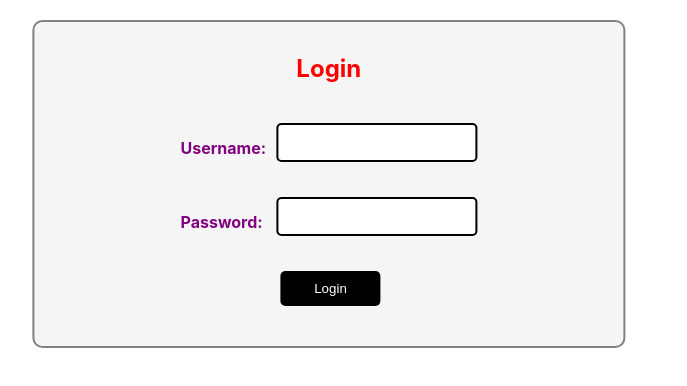
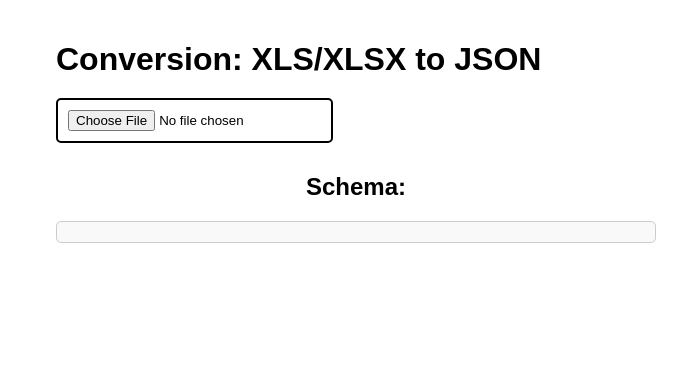
Before and after one commit to harshdubey1198/Assess1, a React (Create React App) app: page /xl2json in a window 1280 px wide. Before the commit this address led to /login. Shown: the top 386 px of the page, without its empty margins (284-971 px from the left). Built offline with nearby package versions, Linux system fonts and the light colour scheme; what @react-pdf/renderer would draw is missing.

Commit message:
added the xlsx to json converter

```diff
--- a/package.json
+++ b/package.json
@@ -16,6 +16,7 @@
     "react-scripts": "5.0.1",
     "util": "^0.12.5",
     "web-vitals": "^2.1.4",
+    "xlsx": "^0.18.5",
     "ytmusic-api": "^5.2.1"
   },
   "scripts": {
--- a/src/App.js
+++ b/src/App.js
@@ -1,7 +1,8 @@
-import React, { useState } from 'react';
-import { BrowserRouter as Router, Routes, Route, Navigate } from 'react-router-dom';
+
+import React from 'react';
+import { BrowserRouter as Router, Routes, Route, Navigate} from 'react-router-dom';
 import Home from './Components/Home/Home';
-import Login from './Components/Login/Login';
+// import Login from './Components/Login/Login';
 import IPComponent from './Components/IpFetch/IPComponent';
 import { ThemeProvider } from './ThemeContext';
 import Imageblend from './Components/Image Splash/Imageblend';
@@ -13,43 +14,35 @@ import GitHubUserCard from './Components/Github Profile Card/GithubUserCard';
 import About from './Components/About & Feedback/About';
 import Form from './Components/Offer letter/Form';
 import OfferLetterTemplate from './Components/Offer letter/OfferLetterTemplate';
+import LeadConversion from './Components/Xlsx Convertor Json/LeadConversion';
+
+
 
 function App() {
-  const [loggedInUser, setLoggedInUser] = useState(getSavedUser());
+  // const [loggedInUser, setLoggedInUser] = useState(getSavedUser());
 
-  const handleLogin = (userData) => {
-    setLoggedInUser(userData);
-    saveUserToLocalStorage(userData);
-  };
+  // const handleLogin = (userData) => {
+  //   setLoggedInUser(userData);
+  //   saveUserToLocalStorage(userData);
+  // };
 
-  const handleLogout = () => {
-    clearLocalStorage();
-    setLoggedInUser(null);
-    return <Navigate to="/" replace={true} />;
-  };
+  // const handleLogout = () => {
+  //   clearLocalStorage();
+  //   setLoggedInUser(null);
+  //   return <Navigate to="/" replace={true} />;
+  // };
 
-  // Redirect to home page if not localhost
-  if (window.location.hostname !== 'localhost') {
-    return <Navigate to="/" replace={true} />;
-  }
 
   return (
    <ThemeProvider>
+
     <Router>
       <Routes>
-          <Route
-            path="/"
-            element={
-              loggedInUser ? (
-                <Home user={loggedInUser} onLogout={handleLogout} />
-              ) : (
-                <Navigate to="/login" replace={true} />
-              )
-            }
-          />
+        <Route path="/" element={<Home />} />
+        <Route path="/xl2json" element={<LeadConversion/>}/>
         <Route path="/img" element={<Imageblend/>}/>
-          <Route path="/login" element={<Login onLogin={handleLogin} />} />
-          <Route path="/home" element={<Home user={loggedInUser} onLogout={handleLogout} />} />
+        {/* <Route path="/login" element={<Login onLogin={handleLogin} />} /> */}
+        <Route path="/home" element={<Home />} />
         <Route path='/Ip' element={<IPComponent/>}/>
         <Route path='/news' element={<News/>} />
         <Route path='/calculator' element={<Calculator/>} />
@@ -68,15 +61,15 @@ function App() {
 
 export default App;
 
-const clearLocalStorage = () => {
-  localStorage.removeItem('loggedInUser');
-};
+// const clearLocalStorage = () => {
+//   localStorage.removeItem('loggedInUser');
+// };
 
-const saveUserToLocalStorage = (userData) => {
-  localStorage.setItem('loggedInUser', JSON.stringify(userData));
-};
+// const saveUserToLocalStorage = (userData) => {
+//   localStorage.setItem('loggedInUser', JSON.stringify(userData));
+// };
 
-const getSavedUser = () => {
-  const storedUser = localStorage.getItem('loggedInUser');
-  return storedUser ? JSON.parse(storedUser) : null;
-};
+// const getSavedUser = () => {
+//   const storedUser = localStorage.getItem('loggedInUser');
+//   return storedUser ? JSON.parse(storedUser) : null;
+// };
--- a/src/Components/Home/Home.jsx
+++ b/src/Components/Home/Home.jsx
@@ -3,7 +3,7 @@ import '../../App.css';
 import { useNavigate } from 'react-router-dom';
 import axios from 'axios'; // Import axios
 
-const Home = ({ user, onLogout }) => {
+const Home = ({ onLogout }) => {
   const navigate = useNavigate();
   const [apiData, setApiData] = useState([]); // State to store fetched data
 
@@ -21,17 +21,9 @@ const Home = ({ user, onLogout }) => {
     fetchData(); // Call the fetchData function when component mounts
   }, []); // Empty dependency array ensures the effect runs only once
 
-  if (!user) {
-    return (
-      <div className="Home-div">
-        <p>User not logged in. Redirecting...</p>
-      </div>
-    );
-  }
-
   return (
     <div className="Home-div">
-      <h1>Welcome, <span>{user.username || 'Guest'}!</span></h1>
+      <h1>Welcome!</h1>
       <button className='abt-btn' onClick={() => navigate('/about')}>About Us</button>
 
       <ul>
@@ -39,34 +31,6 @@ const Home = ({ user, onLogout }) => {
           <li key={item.id}>{item.title}</li>
         ))}
       </ul>
-
-      {user.id && (
-        <div className='elements1'>
-          <label>ID: </label>
-          <span>{user.id}</span>
-        </div>
-      )}
-
-      {user.roles && (
-        <div className='elements1'>
-          <label>Roles:</label>
-          <span>{user.roles.join(', ')}</span>
-        </div>
-      )}
-
-      {user.tokenType && (
-        <div className='elements1'>
-          <label>Token Type: </label>
-          <span>{user.tokenType}</span>
-        </div>
-      )}
-
-      {user.accessToken && (
-        <div className='elements1'>
-          <label>Access Token:</label>
-          <span className='jwt-display'>{user.accessToken}</span>
-        </div>
-      )}
 
       {onLogout && (
         <button onClick={() => {
@@ -85,9 +49,9 @@ const Home = ({ user, onLogout }) => {
         <button onClick={() => navigate('/weather')}>Weather</button>
         <button onClick={() => navigate('/search')}>Search Engine</button>
         <button onClick={() => navigate('/calculator')}>Calculator</button>
-
+        <button onClick={()=>navigate('/xl2json')}>XLSX to Json</button>
         <button onClick={() => navigate('/gitcard')}>Git Card</button>
-        </div>
+      </div>
     </div>
   );
 };
--- /dev/null
+++ b/src/Components/Xlsx Convertor Json/LeadConversion.css
@@ -0,0 +1,23 @@
+.container {
+    font-family: Arial, sans-serif;
+    margin: 0 auto;
+    padding: 20px;
+    max-width: 600px;
+  }
+
+  h1 {
+    margin-bottom: 20px;
+  }
+
+  input[type="file"] {
+    margin-bottom: 10px;
+  }
+
+  .preview {
+    margin-top: 20px;
+    padding: 10px;
+    border: 1px solid #ccc;
+    border-radius: 5px;
+    white-space: pre-wrap;
+    background-color: #f9f9f9;
+  }
--- /dev/null
+++ b/src/Components/Xlsx Convertor Json/LeadConversion.jsx
@@ -0,0 +1,135 @@
+import React, { useState } from 'react';
+import { read, utils } from 'xlsx';
+import './LeadConversion.css';
+
+function LeadConversion() {
+  const [jsonData, setJsonData] = useState(null);
+  const [schema, setSchema] = useState([]);
+  const [fileType, setFileType] = useState('');
+  const [fileUploaded, setFileUploaded] = useState(false);
+
+  const handleFileUpload = (event) => {
+    const file = event.target.files[0];
+    if (!file) {
+      alert('Please select a file');
+      return;
+    }
+
+    const reader = new FileReader();
+    reader.onload = (e) => {
+      const data = new Uint8Array(e.target.result);
+      const workbook = read(data, { type: 'array' });
+      const sheetName = workbook.SheetNames[0];
+      const fileType = file.name.split('.').pop(); // Extract file extension
+      setFileType(fileType);
+
+      if (fileType === 'xls' || fileType === 'xlsx') {
+        const jsonData = utils.sheet_to_json(workbook.Sheets[sheetName]);
+        setJsonData(jsonData);
+        setSchema(Object.keys(jsonData[0]));
+        setFileUploaded(true);
+      } else {
+        alert('Unsupported file format. Please upload an XLS or XLSX file.');
+      }
+    };
+    reader.readAsArrayBuffer(file);
+  };
+
+  const handleDownloadJson = () => {
+    if (jsonData) {
+      const jsonContent = JSON.stringify(jsonData, null, 2);
+      const blob = new Blob([jsonContent], { type: 'application/json' });
+      const url = URL.createObjectURL(blob);
+      const a = document.createElement('a');
+      a.href = url;
+      a.download = 'converted_leads.json';
+      document.body.appendChild(a);
+      a.click();
+      document.body.removeChild(a);
+      URL.revokeObjectURL(url);
+    } else {
+      alert('No data to download. Please upload a file and convert it to JSON first.');
+    }
+  };
+
+  const handleCopyCode = () => {
+    if (schema.length > 0) {
+      const code = `const mongoose = require('mongoose');
+
+const leadSchema = new mongoose.Schema({
+  ${schema.map(field => `${field}: { type: String, required: true },`).join('\n  ')}
+});
+
+const Lead = mongoose.model('Lead', leadSchema, 'leadsking'); // Change 'leadsking' to your collection name
+
+module.exports = Lead;`;
+
+      navigator.clipboard.writeText(code)
+        .then(() => alert('Code copied to clipboard'))
+        .catch((error) => console.error('Failed to copy code: ', error));
+    } else {
+      alert('No schema available to copy. Please upload a file and convert it to JSON first.');
+    }
+  };
+
+  return (
+    <div className="container">
+      <h1>Conversion: XLS/XLSX to JSON</h1>
+
+      {fileUploaded && (
+        <button onClick={handleDownloadJson}>Download JSON</button>
+      )}
+
+      <input type="file" id="fileInput" onChange={handleFileUpload} />
+
+      <div className="file-type">
+        {fileType && (
+          <p>File type: {fileType.toUpperCase()}</p>
+        )}
+      </div>
+
+      <div className="schema">
+        <h2>Schema:</h2>
+        <ul>
+          {schema.map((field, index) => (
+            <li key={index}>{field}</li>
+          ))}
+        </ul>
+      </div>
+
+      <div id="preview" className="preview">
+        {jsonData && (
+          <>
+            <h2>Preview:</h2>
+            <pre>{JSON.stringify(jsonData, null, 2)}</pre>
+          </>
+        )}
+      </div>
+
+      <div className="mongoose-schema">
+        {schema.length > 0 && (
+          <>
+            <h2>Mongoose Schema:</h2>
+            <pre style={{
+              border: "1px solid red",
+              padding: "5px"
+            }}>
+              {`const mongoose = require('mongoose');
+
+const leadSchema = new mongoose.Schema({
+  ${schema.map(field => `${field}: { type: String, required: true },`).join('\n  ')}
+});
+
+const Lead = mongoose.model('Lead', leadSchema, 'leadsking'); // Change 'leadsking' to your collection name
+
+module.exports = Lead;`}
+            </pre>
+            <button onClick={handleCopyCode}>Copy Code</button>
+          </>
+        )}
+      </div>
+    </div>
+  );
+}
+
+export default LeadConversion;
```
Also changed, not shown: 1 other file (tests, documents, lock files or other folders). Lines whose indentation alone changed are shown as unchanged.
